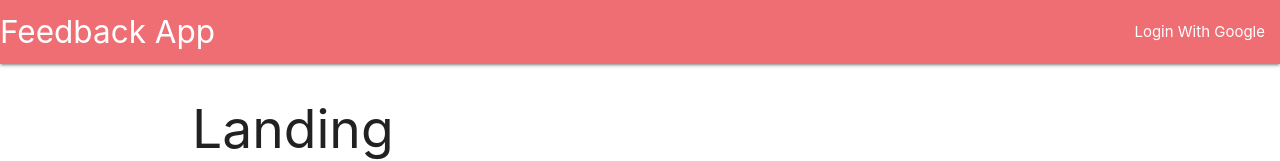
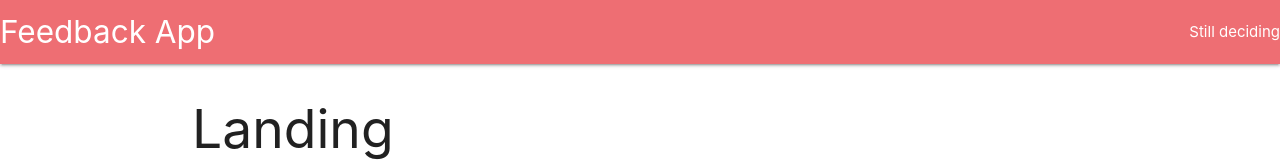
Before and after one commit to onrush1995/feedback-server, a React (Create React App) app in the folder client/: page / in a window 1280 px wide. Shown: the top 161 px of the page. Built offline with nearby package versions, Linux system fonts and the light colour scheme; no server answers.

Commit message:
access state in header

```diff
--- a/client/src/components/Header.js
+++ b/client/src/components/Header.js
@@ -1,6 +1,17 @@
 import React, { Component } from 'react';
+import { connect } from 'react-redux';
 
 class Header extends Component {
+	renderContent() {
+		switch (this.props.auth) {
+			case null:
+				return 'Still deciding';
+			case false:
+				return 'Logged out';
+			default:
+				return 'Logged In';
+		}
+	}
 	render() {
 		return (
 			<nav>
@@ -9,14 +20,15 @@
 						Feedback App
 					</a>
 					<ul className="right">
-						<li>
-							<a href="/">Login With Google</a>
-						</li>
+						<li>{this.renderContent()}</li>
 					</ul>
 				</div>
 			</nav>
 		);
 	}
 }
+function mapStateToProps({ auth }) {
+	return { auth };
+}
 
-export default Header;
+export default connect(mapStateToProps)(Header);
--- a/client/src/reducers/authReducer.js
+++ b/client/src/reducers/authReducer.js
@@ -1,7 +1,6 @@
 import { FETCH_USER } from '../actions/types';
 
 export default function(state = null, action) {
-	console.log(action);
 	switch (action.type) {
 		case FETCH_USER:
 			return action.payload || false;
```
